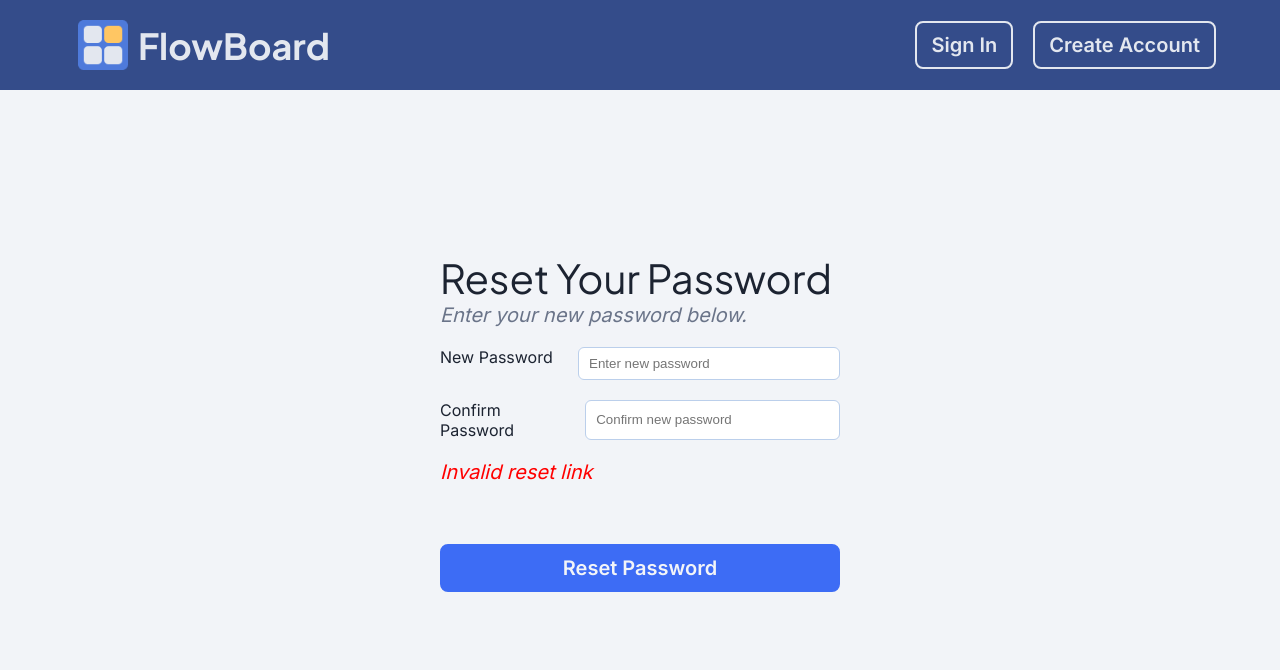
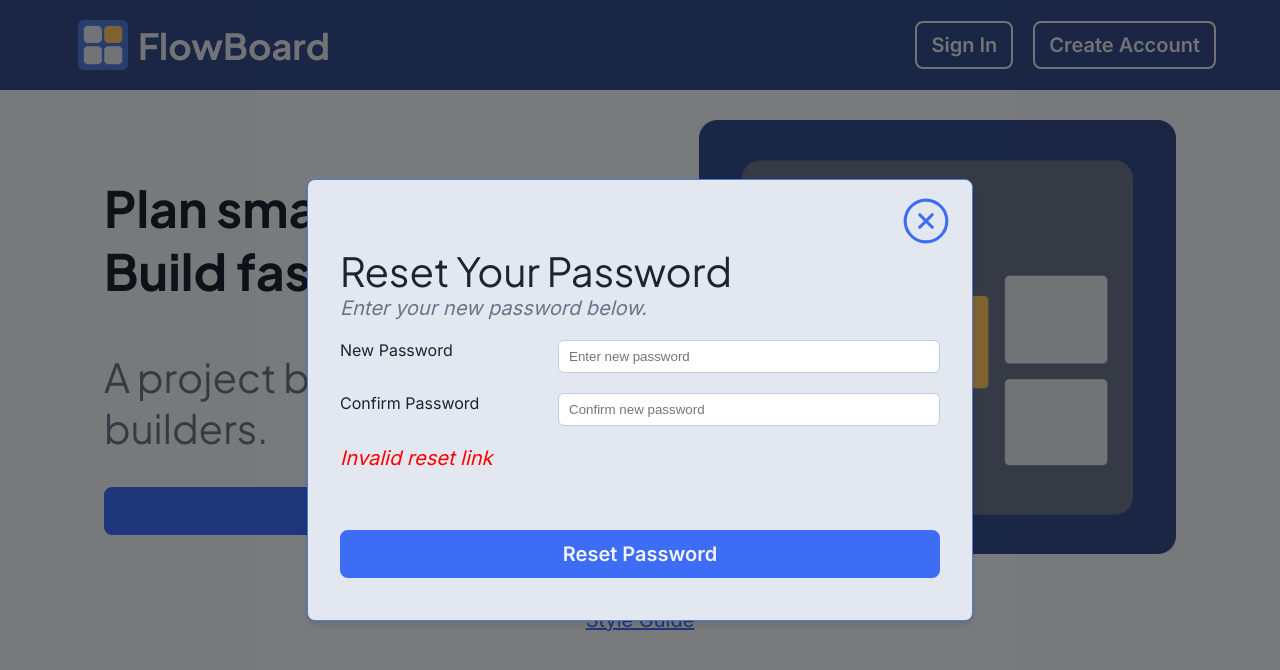
Before and after one commit to notEmmi/FlowBoard, a React (Vite) app in the folder frontend/: page /reset-password in a window 1280 px wide. Shown: the top 670 px of the page. Built offline with nearby package versions, Linux system fonts and the light colour scheme; no server answers.

Commit message:
feat: enhance ResetPassword component with modal and landing page integration

```diff
--- a/frontend/src/pages/ResetPassword.jsx
+++ b/frontend/src/pages/ResetPassword.jsx
@@ -2,6 +2,8 @@ import { useState, useEffect } from 'react';
 import { useNavigate, useSearchParams } from 'react-router-dom';
 import { confirmPasswordReset } from '../api';
 import './ForgotPassword.css';
+import Modal from '../components/Modal.jsx';
+import Landing from './Landing';
 
 export default function ResetPassword() {
 	const navigate = useNavigate();
@@ -10,7 +12,6 @@ export default function ResetPassword() {
 	const [newPassword, setNewPassword] = useState('');
 	const [confirmPassword, setConfirmPassword] = useState('');
 	const [error, setError] = useState('');
-	const [success, setSuccess] = useState(false);
 	const [isSubmitting, setIsSubmitting] = useState(false);
 
 	useEffect(() => {
@@ -40,8 +41,7 @@ export default function ResetPassword() {
 
 		try {
 			await confirmPasswordReset({ token, new_password: newPassword });
-			setSuccess(true);
-			setTimeout(() => navigate('/'), 3000);
+			navigate('/landing?login=1');
 		} catch (err) {
 			setError(err.message || 'Reset failed. Token may be expired.');
 		} finally {
@@ -49,21 +49,11 @@ export default function ResetPassword() {
 		}
 	}
 
-	if (success) {
 	return (
-			<div className="page-container" style={{ display: 'flex', alignItems: 'center', justifyContent: 'center', minHeight: '80vh' }}>
-				<div className="forgot-password" style={{ maxWidth: '400px', textAlign: 'center' }}>
-					<h2>Password Reset Successful</h2>
-					<p>You can now log in with your new password.</p>
-					<p>Redirecting to login...</p>
-				</div>
-			</div>
-		);
-	}
-
-	return (
-		<div className="page-container" style={{ display: 'flex', alignItems: 'center', justifyContent: 'center', minHeight: '80vh' }}>
-			<div className="forgot-password" style={{ maxWidth: '400px' }}>
+		<>
+			<Landing />
+			<Modal isOpen={true} onClose={() => navigate('/landing')}>
+				<div className="forgot-password">
 					<h2>Reset Your Password</h2>
 					<p className='tagline'>Enter your new password below.</p>
 					<form className="auth-form" onSubmit={handleSubmit}>
@@ -98,6 +88,7 @@ export default function ResetPassword() {
 						</button>
 					</form>
 				</div>
-		</div>
+			</Modal>
+		</>
 	);
 }
```
Lines whose indentation alone changed are shown as unchanged.
